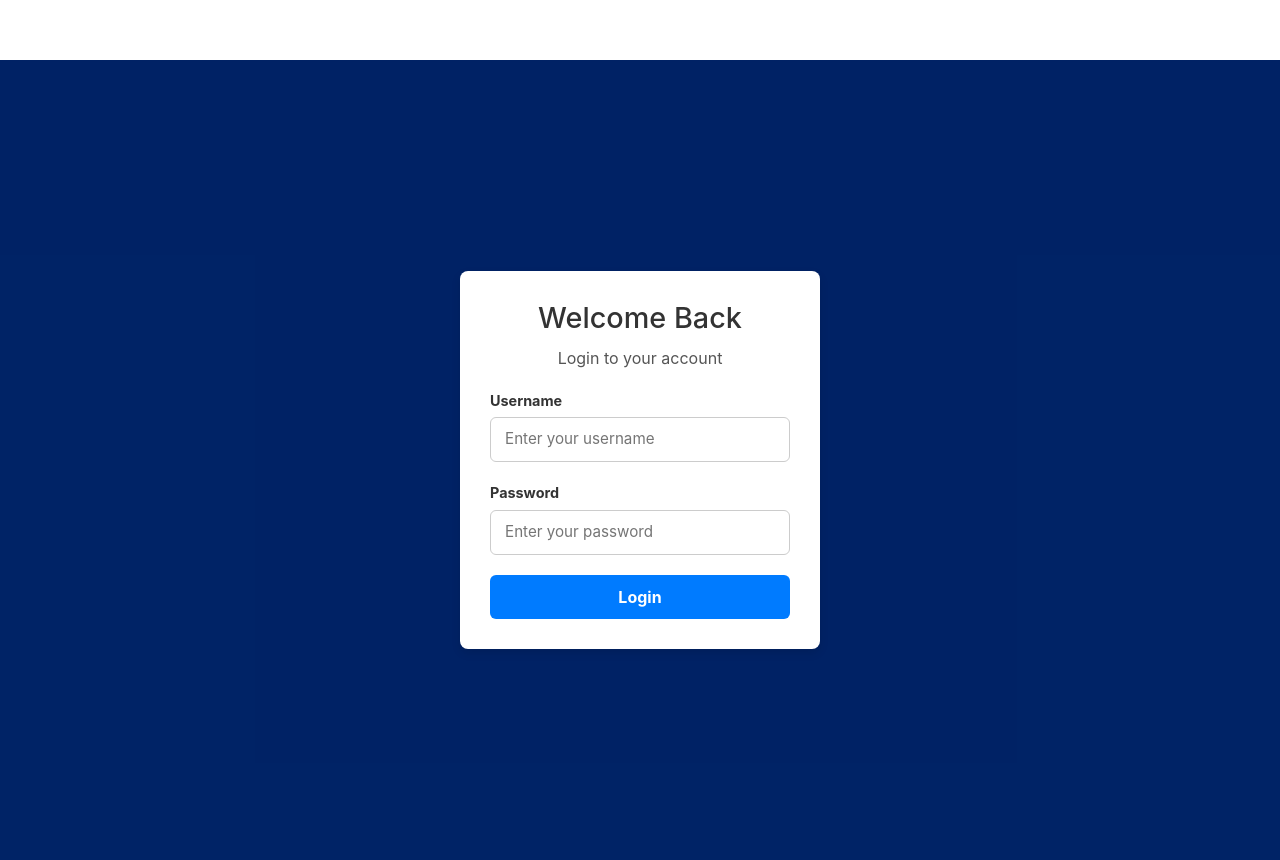
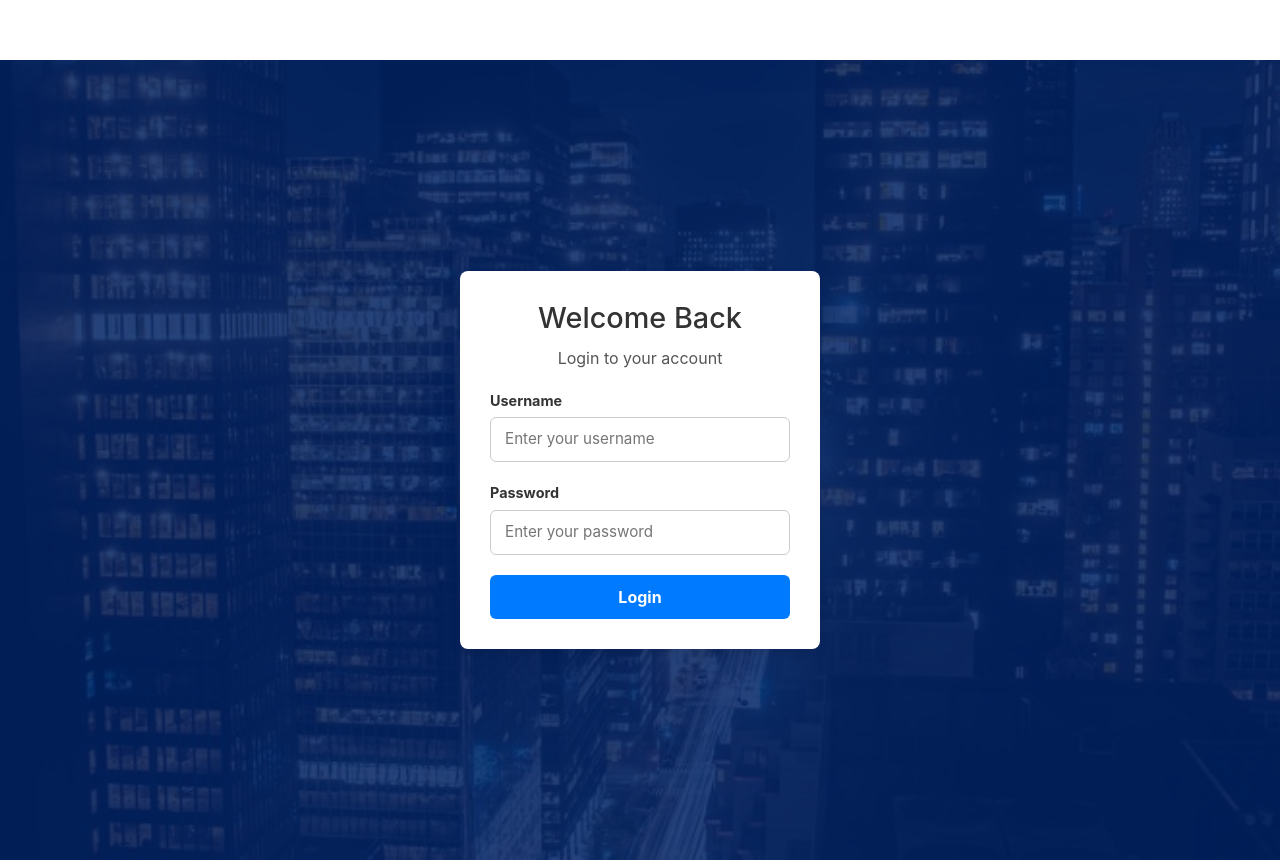
Before and after one commit to winning-DevOps-Project/ie-bank-fe-2024, a Vue app: page /login in a window 1280 px wide. Built offline with nearby package versions, Linux system fonts and the light colour scheme.

Commit message:
Update background image in LoginPage.vue

```diff
--- a/src/components/LoginPage.vue
+++ b/src/components/LoginPage.vue
@@ -98,7 +98,7 @@ export default {
   display: flex;
   justify-content: center;
   align-items: center;
-  background: #002366; /* Dark Royal Blue */
+  background: url('@/assets/LOGIN_SKYSCRAPER.jpg') no-repeat center center/cover; /* Set background image */
   position: relative;
 }
 
```
